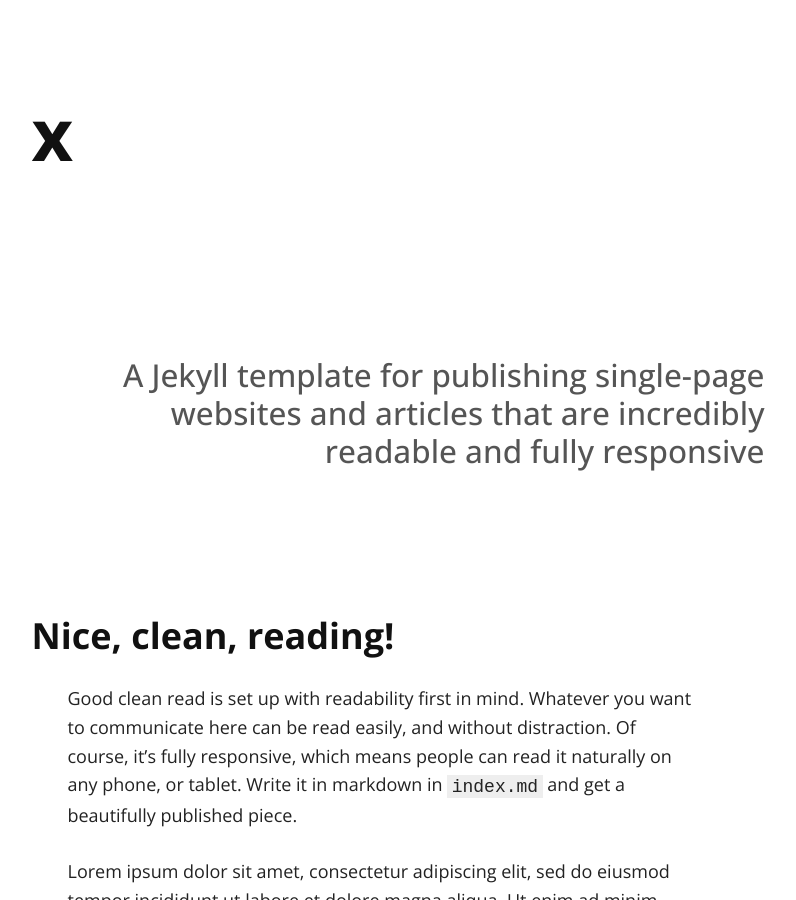
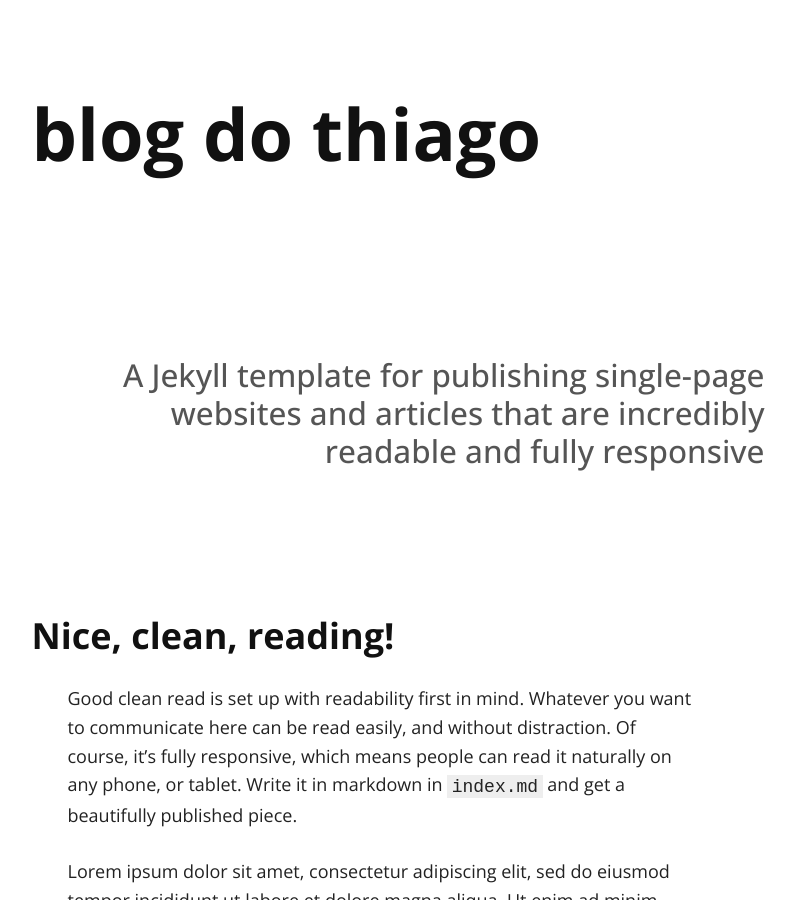
Before and after one commit to thjx/blog.thiagojorge.com, a Jekyll site: the page built from index.md, in a window 1280 px wide and 900 px high. Shown: the whole window, without its empty margins (260-1056 px from the left). Built offline with Jekyll 4.4.1, drawn with Linux system fonts in a browser that asks for light colours; nearby versions of some CDN libraries; our own code applies the rules of GitHub Pages for plain Markdown files.

Commit message:
Update _config.yml

```diff
--- a/_config.yml
+++ b/_config.yml
@@ -1,6 +1,6 @@
 # Site settings
 title: blog do thiago
-tag_text: x
+tag_text: blog do thiago
 description: nothing interesting happened today.
 url: "blog.thiagojorge.com"
 baseurl: ""
```
